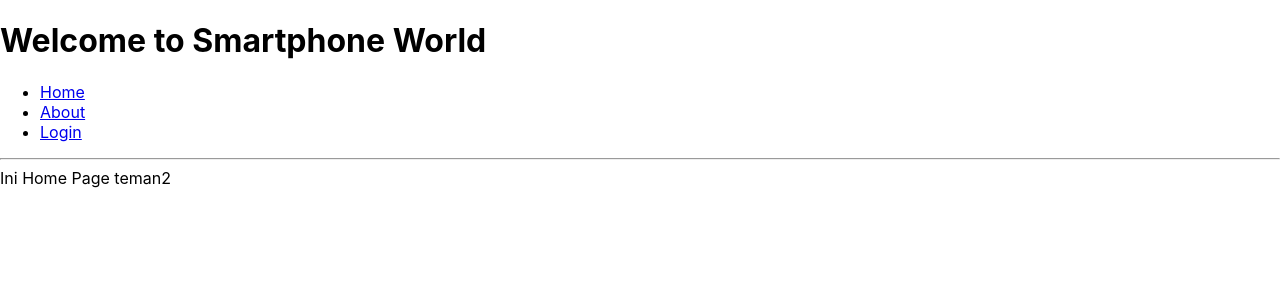
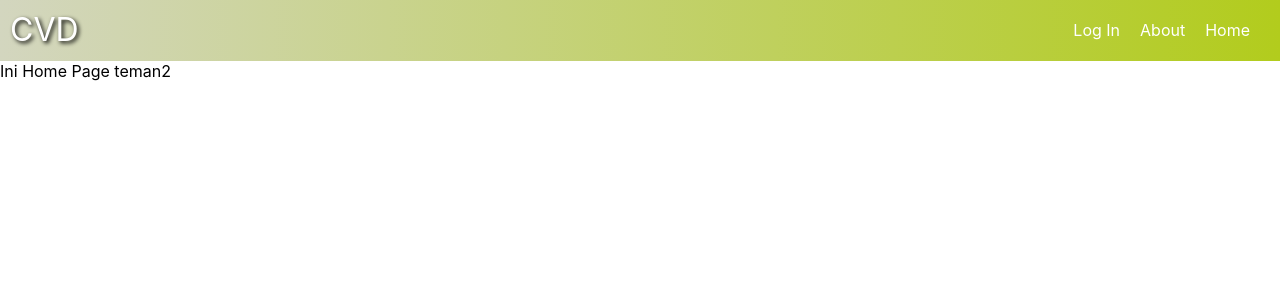
Before and after one commit to fydhfzh/FPLBE, a React (Create React App) app: page / in a window 1280 px wide. Shown: the top 300 px of the page. Built offline with nearby package versions, Linux system fonts and the light colour scheme.

Commit message:
Add Navbar

```diff
--- a/package.json
+++ b/package.json
@@ -4,9 +4,13 @@
   "version": "0.1.0",
   "private": true,
   "dependencies": {
+    "@chakra-ui/react": "^1.6.7",
+    "@emotion/react": "^11.4.1",
+    "@emotion/styled": "^11.3.0",
     "@testing-library/jest-dom": "^5.14.1",
     "@testing-library/react": "^11.2.7",
     "@testing-library/user-event": "^12.8.3",
+    "framer-motion": "^4.1.17",
     "node-fetch": "^3.0.0",
     "react": "^17.0.2",
     "react-dom": "^17.0.2",
--- a/src/App.css
+++ b/src/App.css
@@ -1,2 +1,31 @@
 @import url('https://fonts.googleapis.com/css2?family=Roboto:wght@300;400;500;700;900&display=swap');
 @import url('https://fonts.googleapis.com/css2?family=Poppins:wght@300;400;500;600;700;800;900&display=swap');
+
+.navbar{
+    padding: 10px;
+    display: flex;
+    justify-content: space-between;
+    background: linear-gradient(to right, #d3d6bf, #b2cc1d);
+}
+
+.nav-item{
+    padding: 10px;
+    color: white;
+    border-radius: 2px;
+    text-decoration: none;
+}
+
+.nav-item:hover{
+    color: rgb(114, 107, 126);
+}
+
+.logo-container{
+    padding-bottom: 2px;
+}
+
+.logo{
+    font-size: 32px;
+    color: white;
+    text-decoration: none;
+    text-shadow: 2px 2px 4px black;
+}
--- a/src/App.js
+++ b/src/App.js
@@ -1,36 +1,13 @@
-import react from 'react'
-import { BrowserRouter as Router, Switch, Route, Link } from 'react-router-dom';
+import React from 'react'
 import './App.css';
-import Home from './components/home.js';
-import About from './components/about.js';
-import Login from './components/login.js';
+import './index.css';
+import Navbar from './components/Navbar';
+
 
 function App() {
   return (
-    <Router>
-      <h1>Welcome to Smartphone World</h1>
-      <nav>
-        <ul>
-          <li>
-            <Link to='/' className='nav-link'>Home</Link>
-          </li>
-          <li>
-            <Link to='/about' className='nav-link'>About</Link>
-          </li>
-          <li>
-            <Link to='/login' className='nav-link'>Login</Link>
-          </li>
-        </ul>
-      </nav>
-
-      <hr />
-      <Switch>
-        <Route exact path='/' component={Home}/>
-        <Route path='/about' component={About}/>
-        <Route path='/login' component={Login}/>
-      </Switch>
-    </Router>
-  );
+      <Navbar />
+  )
 }
 
 export default App;
--- /dev/null
+++ b/src/components/Navbar.js
@@ -0,0 +1,29 @@
+import React from 'react'
+import { Link } from 'react-router-dom';
+import Routes from '../routes'
+import { BrowserRouter as Router} from 'react-router-dom';
+
+function Navbar() {
+    return (
+        <div>
+            <Router>
+                <div>
+                    <div className="navbar">
+                            <div className="logo-container">
+                            <Link to='/' className="logo">CVD</Link>
+                            </div>
+                            <div className="nav-item">
+                            <Link to='/login' className="nav-item">Log In</Link>
+                             <Link to='/about' className="nav-item">About</Link>
+                             <Link to='/' className="nav-item">Home</Link>
+                            </div>
+
+                    </div>
+                </div>
+                <Routes/>
+            </Router>
+        </div>
+    )
+}
+
+export default Navbar
--- /dev/null
+++ b/src/routes.js
@@ -0,0 +1,19 @@
+import React from 'react'
+import { BrowserRouter as Router, Switch, Route, Link } from 'react-router-dom';
+import Home from './pages/home'
+import About from './pages/about'
+import Login from './pages/login'
+
+function routes() {
+    return (
+
+            <Switch>
+            <Route exact path='/' component={Home}/>
+            <Route path='/about' component={About}/>
+            <Route path='/login' component={Login}/>
+            </Switch>
+
+    );
+}
+
+export default routes
```
Also changed, not shown: src/pages/about.js (renamed from src/components/about.js), src/pages/home.js (renamed from src/components/home.js), src/pages/login.js (renamed from src/components/login.js), 1 other file (tests, documents, lock files or other folders).
